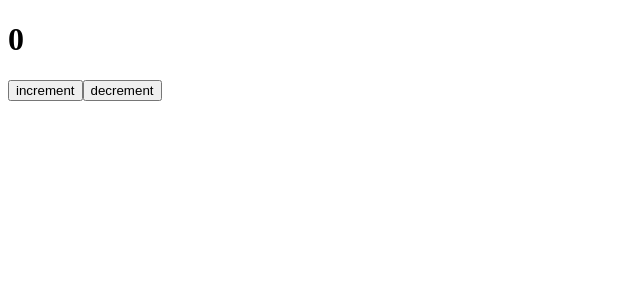
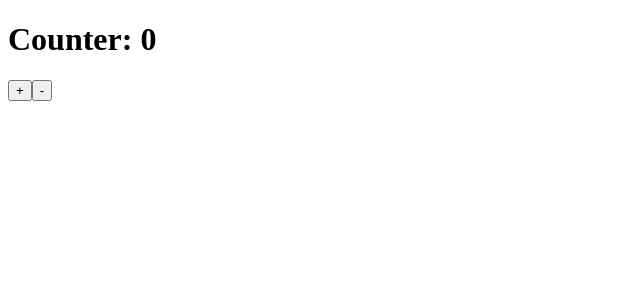
Before and after one commit to acciojob/counter-redux-22karlokesh, a React app: page / in a window 1280 px wide. Shown: the top 300 px of the page, without its empty margins (0-640 px from the left). Built offline with nearby package versions, Linux system fonts and the light colour scheme.

Commit message:
Update App.js

```diff
--- a/src/components/App.js
+++ b/src/components/App.js
@@ -15,7 +15,6 @@
 // my code
 import React from "react";
 import { useSelector, useDispatch } from "react-redux";
-import { increment, decrement } from "../redux/actions";
 import "./../styles/App.css";
 
 const App = () => {
@@ -25,9 +24,9 @@ const App = () => {
   return (
     <div>
       {/* Do not remove the main div */}
-      <h1>{count}</h1>
-      <button onClick={() => dispatch(increment())}>increment</button>
-      <button onClick={() => dispatch(decrement())}>decrement</button>
+      <h1>Counter: {count}</h1>
+      <button onClick={() => dispatch({ type: "INCREMENT" })}>+</button>
+      <button onClick={() => dispatch({ type: "DECREMENT" })}>-</button>
     </div>
   );
 };
```
